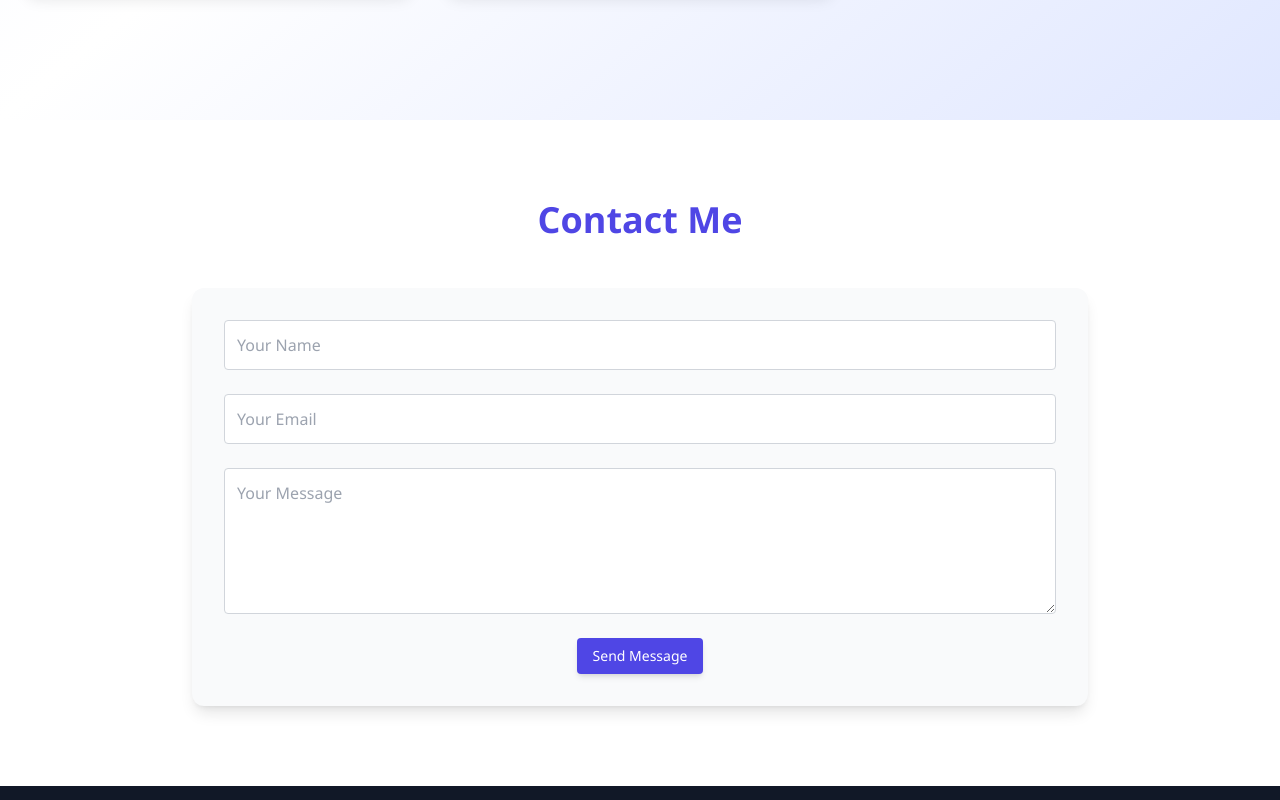
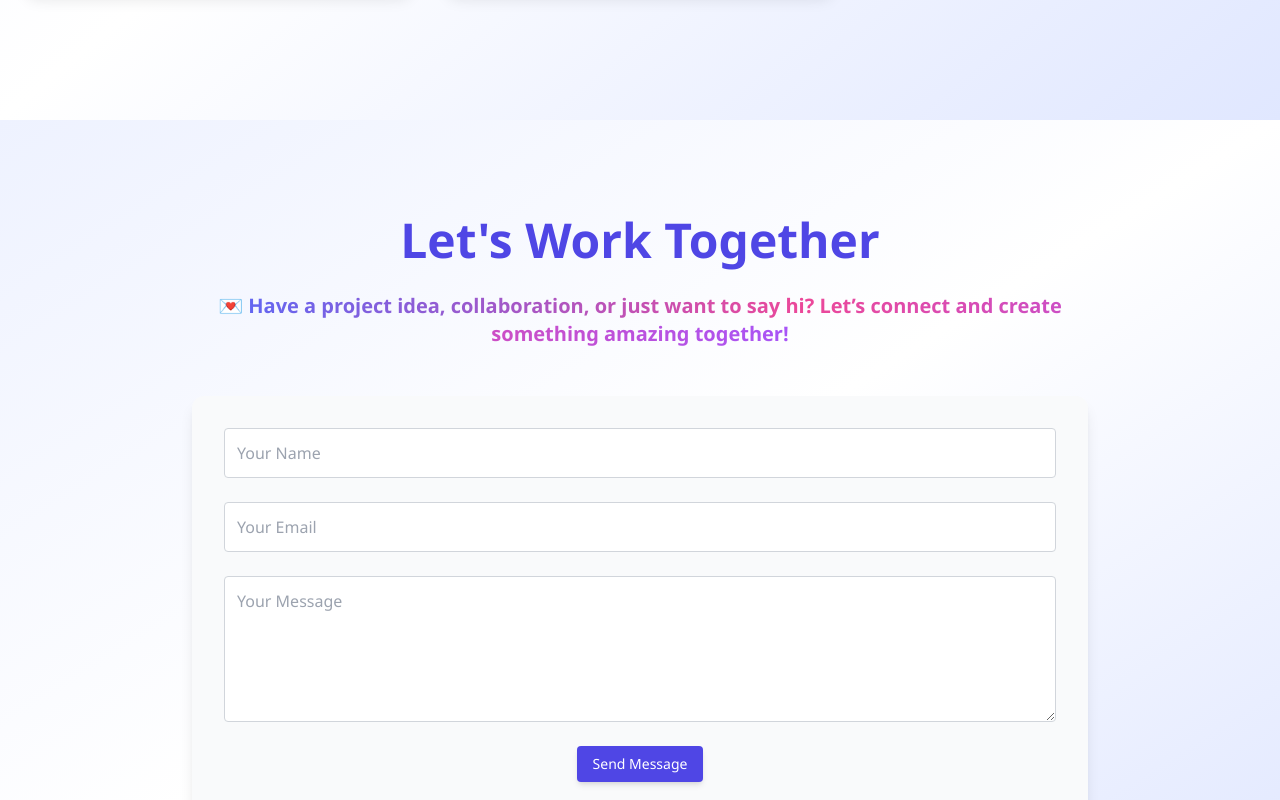
Before and after one commit to divya-gupta2004/Portfolio, a React (Vite) app: page / in a window 1280 px wide. Shown: the part 6920-7720 px from the top of the page. Built offline with nearby package versions, Linux system fonts and the light colour scheme.

Commit message:
Update Contact.jsx

```diff
--- a/src/components/Contact.jsx
+++ b/src/components/Contact.jsx
@@ -1,3 +1,90 @@
+// import React, { useRef, useState } from "react";
+// import emailjs from "@emailjs/browser";
+// import { motion } from "framer-motion";
+
+// const Contact = () => {
+//   const form = useRef();
+//   const [done, setDone] = useState(false);
+
+//   const sendEmail = (e) => {
+//     e.preventDefault();
+
+//     emailjs
+//       .sendForm(
+//         "service_3d06lvu",
+//         "template_pzeu1rh",
+//         form.current,
+//         "Qsk6ZgL2iR8wT18pc"
+//       )
+//       .then(
+//         (result) => {
+//           console.log(result.text);
+//           setDone(true);
+//           form.current.reset();
+//         },
+//         (error) => {
+//           console.log(error.text);
+//         }
+//       );
+//   };
+
+//   return (
+//     <section id="contact" className="py-20 px-6 bg-white dark:bg-gray-900 text-gray-900 dark:text-white">
+//       <div className="max-w-4xl mx-auto">
+//         <h2 className="text-4xl font-bold text-center text-indigo-600 dark:text-indigo-400 mb-12">
+//           Contact Me
+//         </h2>
+
+//         <motion.form
+//           ref={form}
+//           onSubmit={sendEmail}
+//           initial={{ opacity: 0, y: 30 }}
+//           whileInView={{ opacity: 1, y: 0 }}
+//           transition={{ duration: 0.6 }}
+//           className="grid gap-6 bg-gray-50 dark:bg-gray-800 p-8 rounded-xl shadow-lg"
+//         >
+//           <input
+//             type="text"
+//             name="name"
+//             placeholder="Your Name"
+//             className="p-3 rounded border border-gray-300 dark:border-gray-700 dark:bg-gray-900"
+//             required
+//           />
+//           <input
+//             type="email"
+//             name="email"
+//             placeholder="Your Email"
+//             className="p-3 rounded border border-gray-300 dark:border-gray-700 dark:bg-gray-900"
+//             required
+//           />
+//           <textarea
+//             name="message"
+//             rows="5"
+//             placeholder="Your Message"
+//             className="p-3 rounded border border-gray-300 dark:border-gray-700 dark:bg-gray-900"
+//             required
+//           ></textarea>
+//           <button
+//             type="submit"
+//             className="bg-indigo-600 hover:bg-indigo-700 text-white font-medium text-sm py-2 px-4 rounded shadow-md transition block mx-auto"
+//           >
+//             Send Message
+//           </button>
+
+//           {done && (
+//             <p className="text-green-500 font-medium text-center mt-2">
+//               ✅ Message sent successfully!
+//             </p>
+//           )}
+//         </motion.form>
+//       </div>
+//     </section>
+//   );
+// };
+
+// export default Contact;
+
+
 import React, { useRef, useState } from "react";
 import emailjs from "@emailjs/browser";
 import { motion } from "framer-motion";
@@ -29,11 +116,25 @@ const Contact = () => {
   };
 
   return (
-    <section id="contact" className="py-20 px-6 bg-white dark:bg-gray-900 text-gray-900 dark:text-white">
+    <section
+      id="contact"
+      className="min-h-screen py-24 px-6 bg-gradient-to-br from-indigo-50 via-white to-indigo-100 dark:from-gray-950 dark:via-gray-900 dark:to-gray-950 text-gray-900 dark:text-gray-100"
+    >
       <div className="max-w-4xl mx-auto">
-        <h2 className="text-4xl font-bold text-center text-indigo-600 dark:text-indigo-400 mb-12">
-          Contact Me
+        <h2
+          className="text-4xl md:text-5xl font-extrabold mb-7
+                         text-indigo-600 dark:text-indigo-400 text-center"
+        >
+          Let's Work Together
         </h2>
+
+        <p className="text-center text-xl font-semibold mb-12">
+          <span className="text-yellow-400">💌</span>{" "}
+          <span className="bg-clip-text text-transparent bg-gradient-to-r from-indigo-500 via-pink-500 to-purple-500 dark:from-indigo-400 dark:via-pink-400 dark:to-purple-400">
+            Have a project idea, collaboration, or just want to say hi? Let’s
+            connect and create something amazing together!
+          </span>
+        </p>
 
         <motion.form
           ref={form}
```
